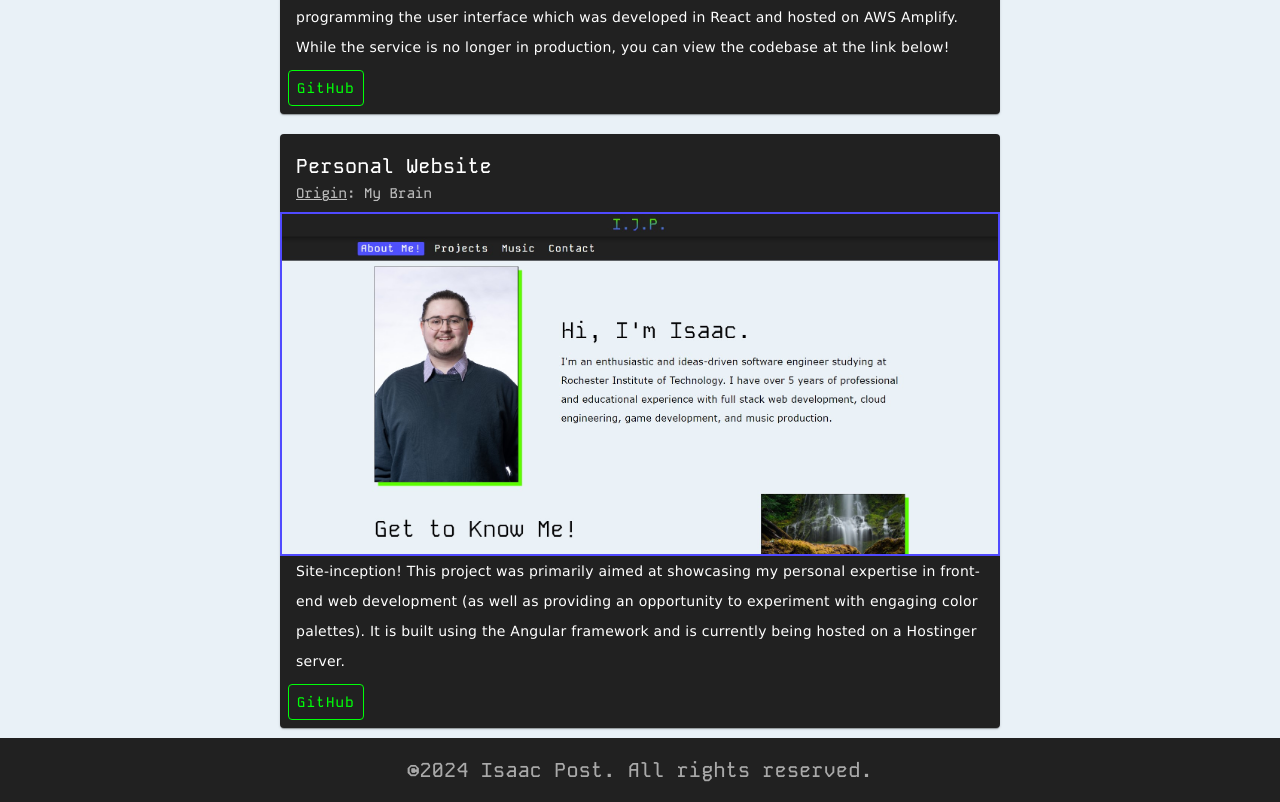
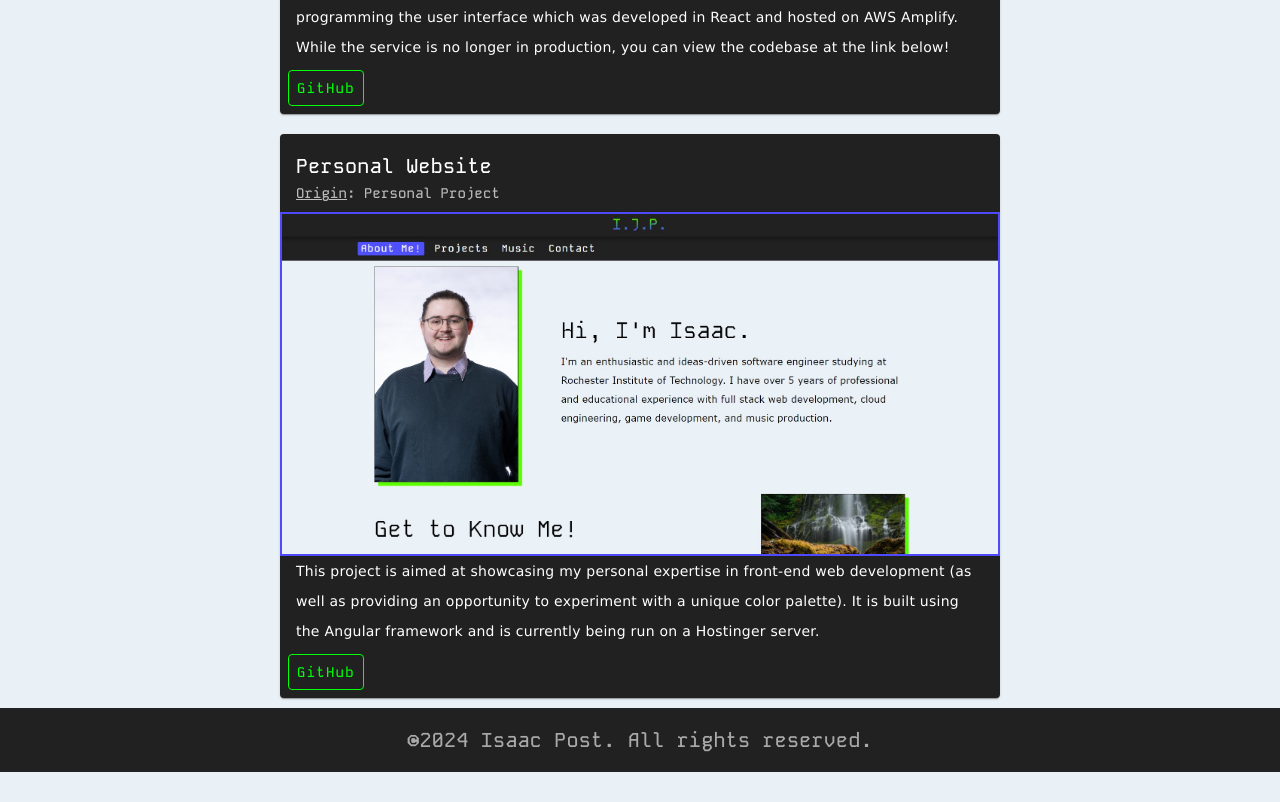
Before and after one commit to isaacpost/ijp-website, an Angular app in the folder angular-ijp-website/: page /projects in a window 1280 px wide. Shown: the part 1440-2242 px from the top of the page. After the commit the page ends 2212 px from the top, so only its background shows below. Built offline with nearby package versions, Linux system fonts and the light colour scheme.

Commit message:
Minor changes to word usage

```diff
--- a/angular-ijp-website/src/app/about/about.component.html
+++ b/angular-ijp-website/src/app/about/about.component.html
@@ -16,11 +16,11 @@
 
     <h2>
       I live in downtown Rochester, NY with my girlfriend Mikayla and our wonderful cat,
-      Frida. As a software developer, it's probably no surprise that I am a big nerd. Some
-      of my hobbies include performing in musical theater and improv shows at my college and
+      Frida. Even though most of my time is spent programming, I am quite involved with many other activities.
+      Some of my hobbies include performing in musical theater and improv shows at my college and
       local theaters, playing and speedrunning video games, and competing in tabletop games like
       Magic: The Gathering. I also produce electronic music in my free time, which you can check
-      out on the Music page!
+      out on the Music page.
     </h2>
   </div>
 
--- a/angular-ijp-website/src/app/projects/projects.component.ts
+++ b/angular-ijp-website/src/app/projects/projects.component.ts
@@ -81,14 +81,14 @@ export class ProjectsComponent implements OnInit {
 
             {
                 title: "Personal Website",
-                origin: "My Brain",
+                origin: "Personal Project",
                 imageLink: "/assets/project_imgs/personal_website_image.jpg",
                 description: `
-                    Site-inception! This project was primarily aimed at showcasing
+                    This project is aimed at showcasing
                     my personal expertise in front-end web development (as well as
-                    providing an opportunity to experiment with engaging color
-                    palettes). It is built using the Angular framework and is
-                    currently being hosted on a Hostinger server.
+                    providing an opportunity to experiment with a unique color
+                    palette). It is built using the Angular framework and is
+                    currently being run on a Hostinger server.
                 `,
                 link: "https://github.com/isaacpost/ijp-website",
                 linkName: "GitHub"
```
